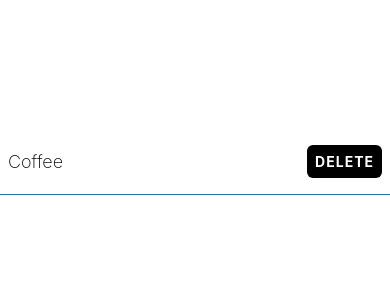
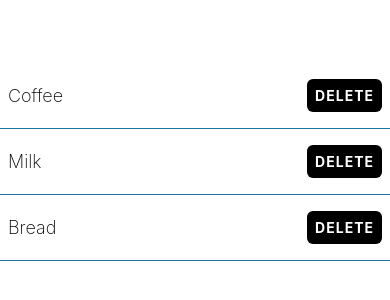
Before and after one commit to KMS74/taskly-react-native-app, a React Native app: screen / in a window 390 px wide. Shown: the part 260-560 px from the top of the page. Built offline with nearby package versions, Linux system fonts and the light colour scheme.

Commit message:
Refactor App component to use ShoppingListItem for item rendering; implement delete functionality within ShoppingListItem

```diff
--- a/App.tsx
+++ b/App.tsx
@@ -1,34 +1,14 @@
 import { StatusBar } from 'expo-status-bar';
-import { TouchableOpacity, StyleSheet, Text, View, Alert } from 'react-native';
+import { StyleSheet, View } from 'react-native';
 import { theme } from './theme';
+import ShoppingListItem from './components/ShoppingListItem';
 
 export default function App() {
-  const handleDelete = () => {
-    Alert.alert('Delete', 'Are you sure you want to delete this item?', [
-      {
-        text: 'Yes',
-        style: 'destructive',
-        onPress: () => console.log('ok delete'),
-      },
-      {
-        text: 'Cancel',
-        style: 'cancel',
-      },
-    ]);
-  };
-
   return (
     <View style={styles.container}>
-      <View style={styles.itemContainer}>
-        <Text style={styles.itemText}>Coffee</Text>
-        <TouchableOpacity
-          style={styles.buttonStyle}
-          activeOpacity={0.8}
-          onPress={handleDelete}
-        >
-          <Text style={styles.buttontext}>Delete</Text>
-        </TouchableOpacity>
-      </View>
+      <ShoppingListItem name="Coffee" />
+      <ShoppingListItem name="Milk" />
+      <ShoppingListItem name="Bread" />
 
       <StatusBar style="auto" />
     </View>
@@ -41,28 +21,4 @@ const styles = StyleSheet.create({
     backgroundColor: theme.colorWhite,
     justifyContent: 'center',
   },
-  itemContainer: {
-    flexDirection: 'row',
-    justifyContent: 'space-between',
-    alignItems: 'center',
-    borderBottomWidth: 1,
-    borderBottomColor: theme.colorCerulean,
-    paddingHorizontal: 8,
-    paddingVertical: 16,
-  },
-  itemText: {
-    fontSize: 18,
-    fontWeight: '200',
-  },
-  buttonStyle: {
-    backgroundColor: theme.colorBlack,
-    padding: 8,
-    borderRadius: 6,
-  },
-  buttontext: {
-    color: theme.colorWhite,
-    fontWeight: 'bold',
-    textTransform: 'uppercase',
-    letterSpacing: 1,
-  },
 });
--- /dev/null
+++ b/components/ShoppingListItem.tsx
@@ -0,0 +1,64 @@
+import { View, Text, TouchableOpacity, Alert, StyleSheet } from 'react-native';
+import { theme } from '../theme';
+
+type Props = {
+  name: string;
+};
+
+const ShoppingListItem = ({ name }: Props) => {
+  const handleDelete = () => {
+    Alert.alert('Delete', `Are you sure you want to delete ${name}?`, [
+      {
+        text: 'Yes',
+        style: 'destructive',
+        onPress: () => console.log('ok delete'),
+      },
+      {
+        text: 'Cancel',
+        style: 'cancel',
+      },
+    ]);
+  };
+
+  return (
+    <View style={styles.itemContainer}>
+      <Text style={styles.itemText}>{name}</Text>
+      <TouchableOpacity
+        style={styles.buttonStyle}
+        activeOpacity={0.8}
+        onPress={handleDelete}
+      >
+        <Text style={styles.buttontext}>Delete</Text>
+      </TouchableOpacity>
+    </View>
+  );
+};
+
+export default ShoppingListItem;
+
+const styles = StyleSheet.create({
+  itemContainer: {
+    flexDirection: 'row',
+    justifyContent: 'space-between',
+    alignItems: 'center',
+    borderBottomWidth: 1,
+    borderBottomColor: theme.colorCerulean,
+    paddingHorizontal: 8,
+    paddingVertical: 16,
+  },
+  itemText: {
+    fontSize: 18,
+    fontWeight: '200',
+  },
+  buttonStyle: {
+    backgroundColor: theme.colorBlack,
+    padding: 8,
+    borderRadius: 6,
+  },
+  buttontext: {
+    color: theme.colorWhite,
+    fontWeight: 'bold',
+    textTransform: 'uppercase',
+    letterSpacing: 1,
+  },
+});
```
